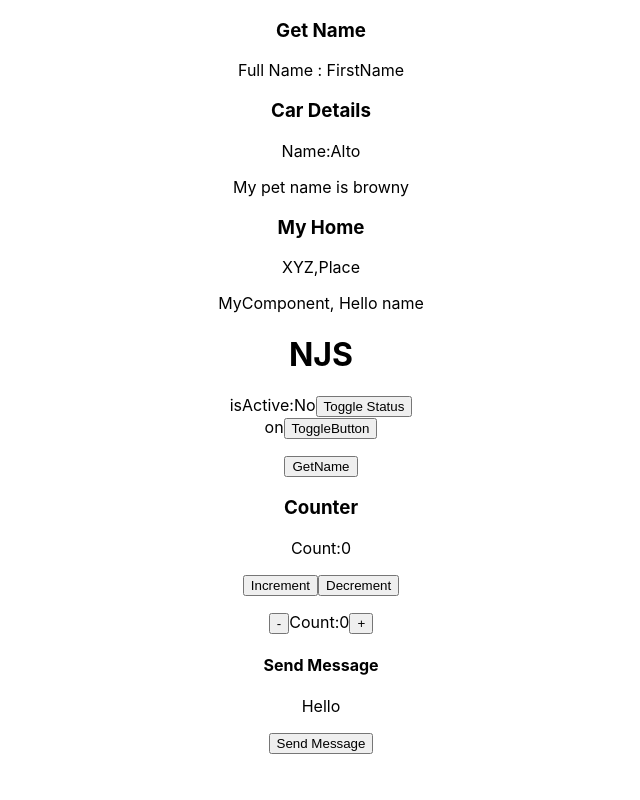
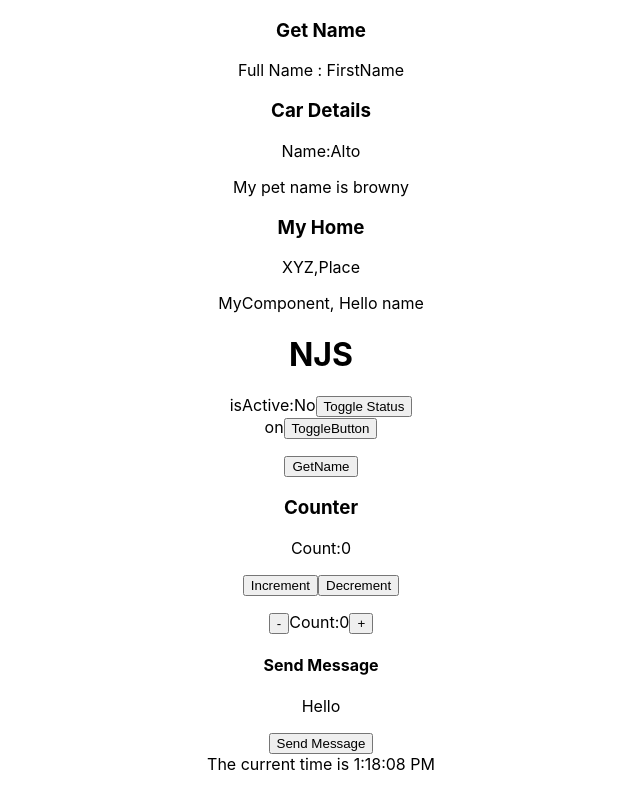
Before and after one commit to nagajayasree/2021, a React (Create React App) app: page / in a window 1280 px wide. Shown: the whole page, without its empty margins (319-959 px from the left). Built offline with nearby package versions, Linux system fonts and the light colour scheme.

Commit message:
added changes

```diff
--- a/src/App.tsx
+++ b/src/App.tsx
@@ -4,7 +4,7 @@ import { Counter, GetName, Status, ToggleButton } from "./topics/useStateHook";
 import { ReducerCounter } from "./topics/useReducerHook";
 import { Delay } from "./topics/useEffectHook";
 import { MsgComp } from "./topics/classComps";
-
+import Time from "./topics/classComps";
 function App() {
   return (
     <div className="App">
@@ -23,6 +23,7 @@ function App() {
       <ReducerCounter />
       <Delay msg={`Hello Hooks`} timeInMs={5000} />
       <MsgComp title={"Send Message"} />
+      <Time />
     </div>
   );
 }
--- a/src/topics/classComps.tsx
+++ b/src/topics/classComps.tsx
@@ -25,3 +25,31 @@ export class MsgComp extends React.Component<CompProps, CompState> {
     );
   }
 }
+
+export interface TimeState {
+  time: Date;
+}
+
+class Time extends React.Component<{}, TimeState> {
+  setTime = () => {
+    this.setState({
+      time: new Date(),
+    });
+  };
+
+  componentWillMount() {
+    this.setTime();
+  }
+
+  componentDidMount() {
+    setInterval(() => this.setTime(), 1000);
+  }
+
+  render() {
+    return (
+      <div>The current time is {this.state.time.toLocaleTimeString()}</div>
+    );
+  }
+}
+
+export default Time;
```
